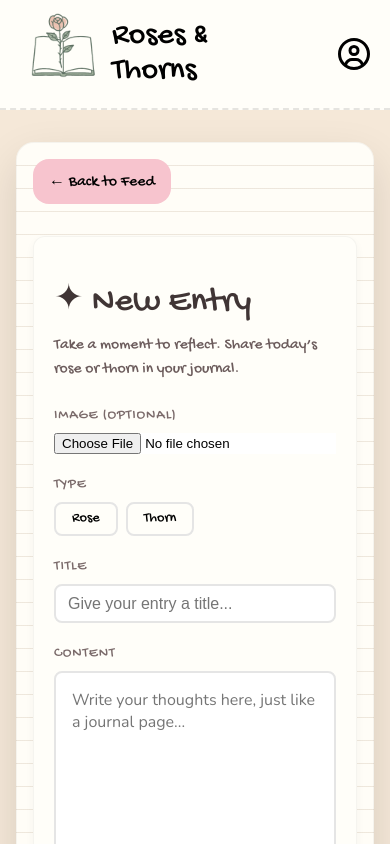
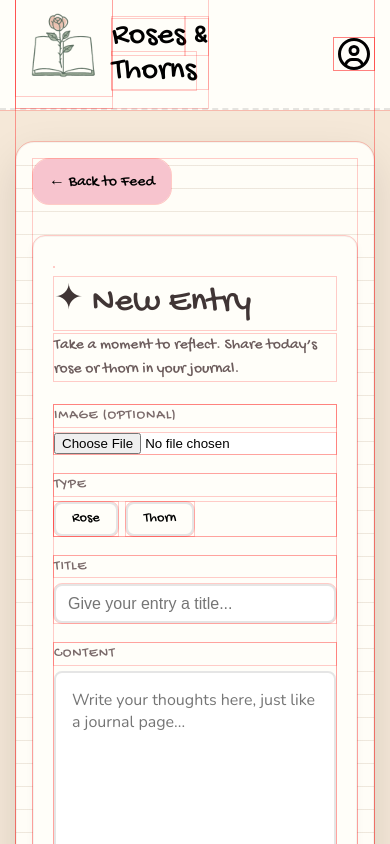
Before and after one commit to mmari0c/roses-and-thorns, a React (Vite) app: page /create-post in a window 390 px wide. Shown: the top 844 px of the page. Built offline with nearby package versions, Linux system fonts and the light colour scheme; a web font is replaced by a local one.

Commit message:
test on mobile

```diff
--- a/src/App.css
+++ b/src/App.css
@@ -144,7 +144,6 @@ textarea {
     position: fixed;
     z-index: 9999;
     bottom: 0;
-    box-sizing: border-box;
     left: 0; /* Align the button to the left edge of the container */
     border-radius: 0%;
   }
--- a/src/index.css
+++ b/src/index.css
@@ -1,3 +1,8 @@
+* {
+  outline: 1px solid rgba(255, 0, 0, 0.2);
+}
+
+
 :root {
   /* font-family: system-ui, Avenir, Helvetica, Arial, sans-serif; */
   font-family: "Gochi Hand", cursive;
@@ -65,8 +70,10 @@ body {
   margin: 0 1rem;
   place-items: center;
   min-width: 320px;
-  min-height: 100vh;
+  min-height: 100%;
   /* background-color: */
+  max-width: 100%;
+  overflow-x: hidden;
 }
 
 h1 {
```
